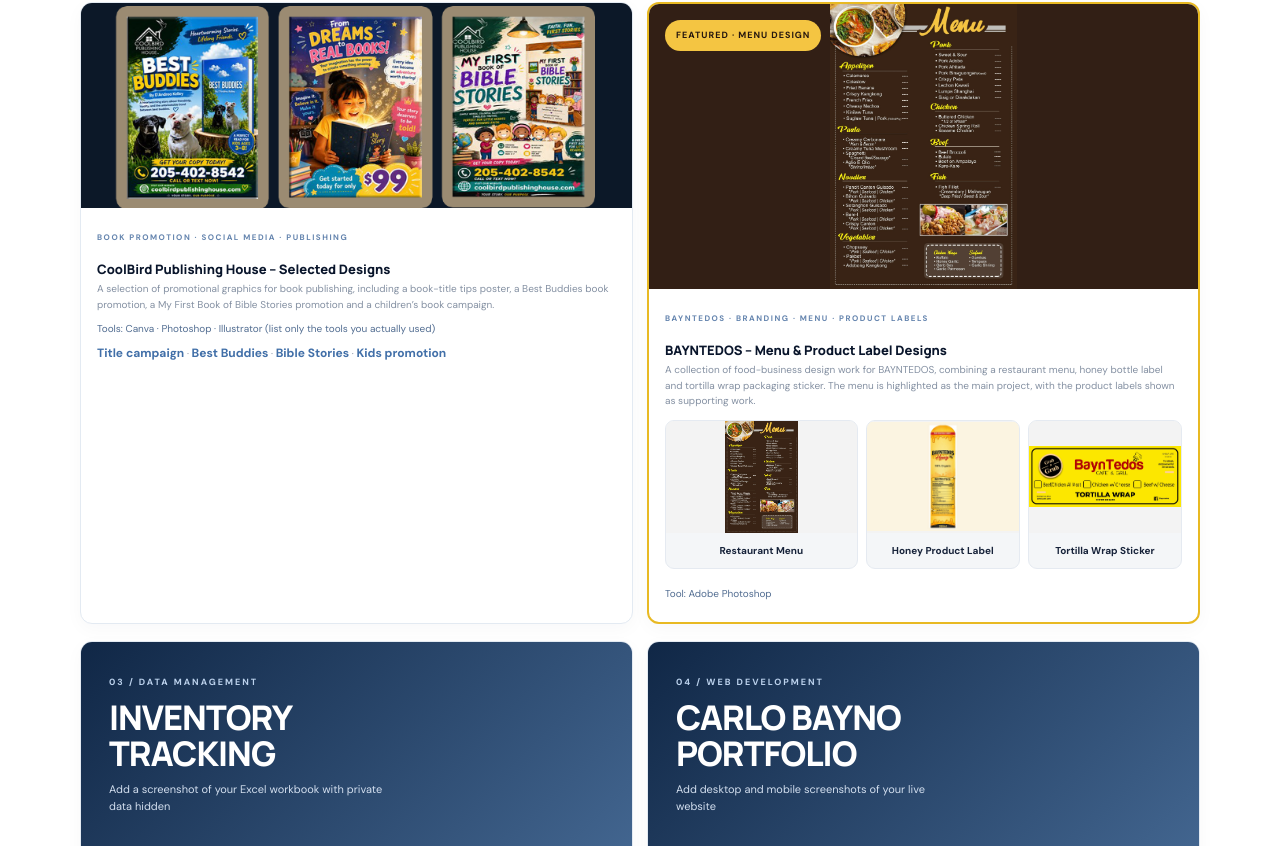
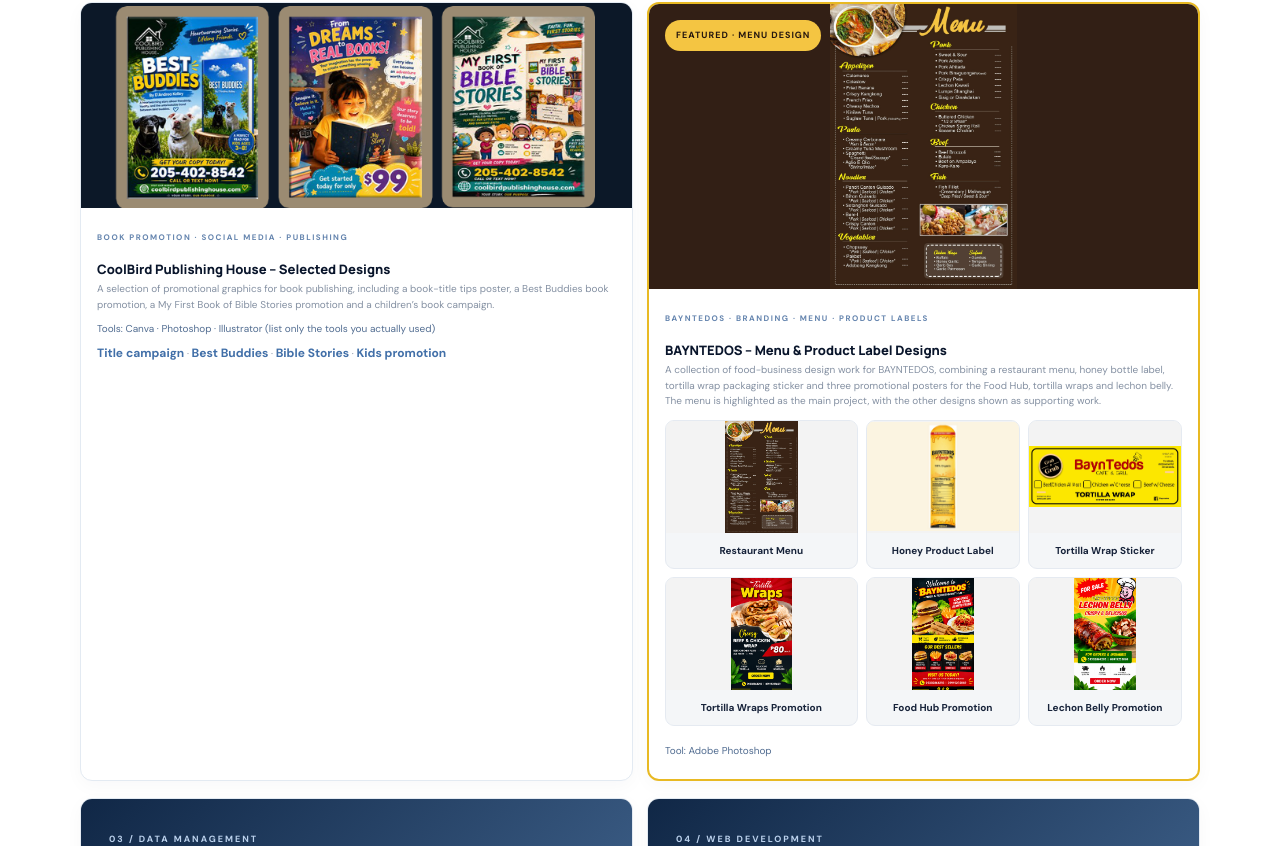
Before and after one commit to zackedys95/portfolio, a plain HTML site: page index.html in a window 1280 px wide. Shown: the part 1954-2800 px from the top of the page. Drawn offline with Linux system fonts and the light colour scheme.

Commit message:
Add files via upload

```diff
--- a/index.html
+++ b/index.html
@@ -19,8 +19,10 @@
 <div class="actions"><a class="btn primary" href="#work">Explore my work ↗</a><a class="btn secondary" href="resume.pdf" download>Download resume ↓</a></div>
 <div class="facts"><div><b>5+</b><small>Skill areas</small></div><div><b>PH</b><small>Based in the Philippines</small></div><div><b>Remote</b><small>Work-ready</small></div></div>
 </div><div class="hero-visual"><div class="photo-frame">
-<img src="assets/profile-photo.jpg" alt="Professional photo of Carlo Bayno" onerror="this.style.display='none';this.nextElementSibling.style.display='grid'">
-<div class="photo-fallback"><b>CB</b><span>ADD YOUR<br>PROFILE PHOTO</span></div>
+<video class="profile-video" autoplay muted loop playsinline controls preload="metadata" poster="assets/profile-photo-placeholder.svg" aria-label="Carlo Bayno professional profile video">
+<source src="assets/carlo-profile-video.mp4" type="video/mp4">
+Your browser does not support embedded video.
+</video>
 <div class="photo-caption"><b>CARLO BAYNO</b><small>Creative & Operations Support</small></div></div>
 <div class="float top">✳ &nbsp; Creative design</div><div class="float bottom">▦ &nbsp; Organized operations</div></div></section>
 <div class="toolstrip"><div class="wrap strip"><span>TOOLS I WORK WITH</span><b>CANVA</b><b>PHOTOSHOP</b><b>ILLUSTRATOR</b><b>MS OFFICE</b><b>GOOGLE WORKSPACE</b><b>CAPCUT</b></div></div>
@@ -52,7 +54,7 @@
     <div class="project-info">
       <span class="project-type">BAYNTEDOS · BRANDING · MENU · PRODUCT LABELS</span>
       <h3>BAYNTEDOS – Menu &amp; Product Label Designs</h3>
-      <p>A collection of food-business design work for BAYNTEDOS, combining a restaurant menu, honey bottle label and tortilla wrap packaging sticker. The menu is highlighted as the main project, with the product labels shown as supporting work.</p>
+      <p>A collection of food-business design work for BAYNTEDOS, combining a restaurant menu, honey bottle label, tortilla wrap packaging sticker and three promotional posters for the Food Hub, tortilla wraps and lechon belly. The menu is highlighted as the main project, with the other designs shown as supporting work.</p>
       <div class="bayntedos-gallery">
         <a href="assets/bayntedos-menu-original.jpg" target="_blank" rel="noopener" aria-label="View full-size BAYNTEDOS menu">
           <img src="assets/bayntedos-menu.jpg" alt="BAYNTEDOS restaurant menu">
@@ -65,6 +67,18 @@
         <a href="assets/bayntedos-tortilla-wrap-sticker-original.jpg" target="_blank" rel="noopener" aria-label="View full-size BAYNTEDOS tortilla wrap sticker">
           <img src="assets/bayntedos-tortilla-wrap-sticker.jpg" alt="BAYNTEDOS tortilla wrap packaging sticker">
           <span>Tortilla Wrap Sticker</span>
+        </a>
+        <a href="assets/bayntedos-promo-1.jpg" target="_blank" rel="noopener" aria-label="View full-size BAYNTEDOS tortilla wraps promotional poster">
+          <img src="assets/bayntedos-promo-1.jpg" alt="BAYNTEDOS cheesy beef and chicken tortilla wraps promotional poster">
+          <span>Tortilla Wraps Promotion</span>
+        </a>
+        <a href="assets/bayntedos-promo-2.jpg" target="_blank" rel="noopener" aria-label="View full-size BAYNTEDOS Food and Refreshment Hub promotional poster">
+          <img src="assets/bayntedos-promo-2.jpg" alt="BAYNTEDOS Food and Refreshment Hub promotional poster">
+          <span>Food Hub Promotion</span>
+        </a>
+        <a href="assets/bayntedos-promo-3.jpg" target="_blank" rel="noopener" aria-label="View full-size BAYNTEDOS lechon belly promotional poster">
+          <img src="assets/bayntedos-promo-3.jpg" alt="BAYNTEDOS crispy lechon belly promotional poster">
+          <span>Lechon Belly Promotion</span>
         </a>
       </div>
       <small>Tool: Adobe Photoshop</small>
--- a/style.css
+++ b/style.css
@@ -140,3 +140,6 @@ html{scroll-padding-top:72px}
   .video-thumb img{height:74px}
   .video-thumb span{font-size:8px;padding:5px}
 }
+
+/* Profile video */
+.photo-frame .profile-video{width:100%;height:100%;display:block;object-fit:cover;border-radius:11px;position:relative;z-index:2;background:#09152b}
```
